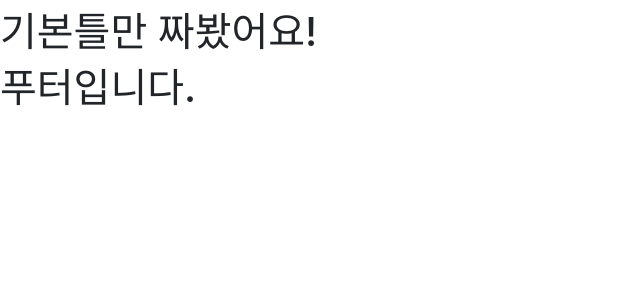
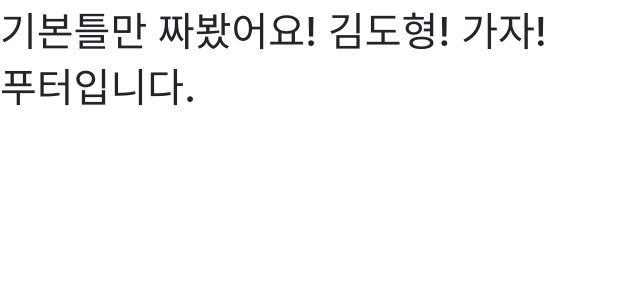
Before and after one commit to ebohoon/hanghae99-30-mini-project, a Flask app: page / in a window 1280 px wide. Shown: the part 48-348 px from the top of the page, without its empty margins (0-640 px from the left). Run offline with Flask 2, Linux system fonts and the light colour scheme; some libraries are stand-ins or nearby versions.

Commit message:
첫 커밋

```diff
--- a/templates/index.html
+++ b/templates/index.html
@@ -32,7 +32,9 @@
     <header w3-include-html = "header" class="head"></header>
     <div class="menu">
     </div>
-    <div class="set"><h1>기본틀만 짜봤어요!</h1></div>
+    <div class="set"><h1>기본틀만 짜봤어요!
+        김도형! 가자!
+    </h1></div>
     <!-- 푸터 시작부분 -->
     <footer w3-include-html = "footer" class="foot"></footer>
 </body>
```
